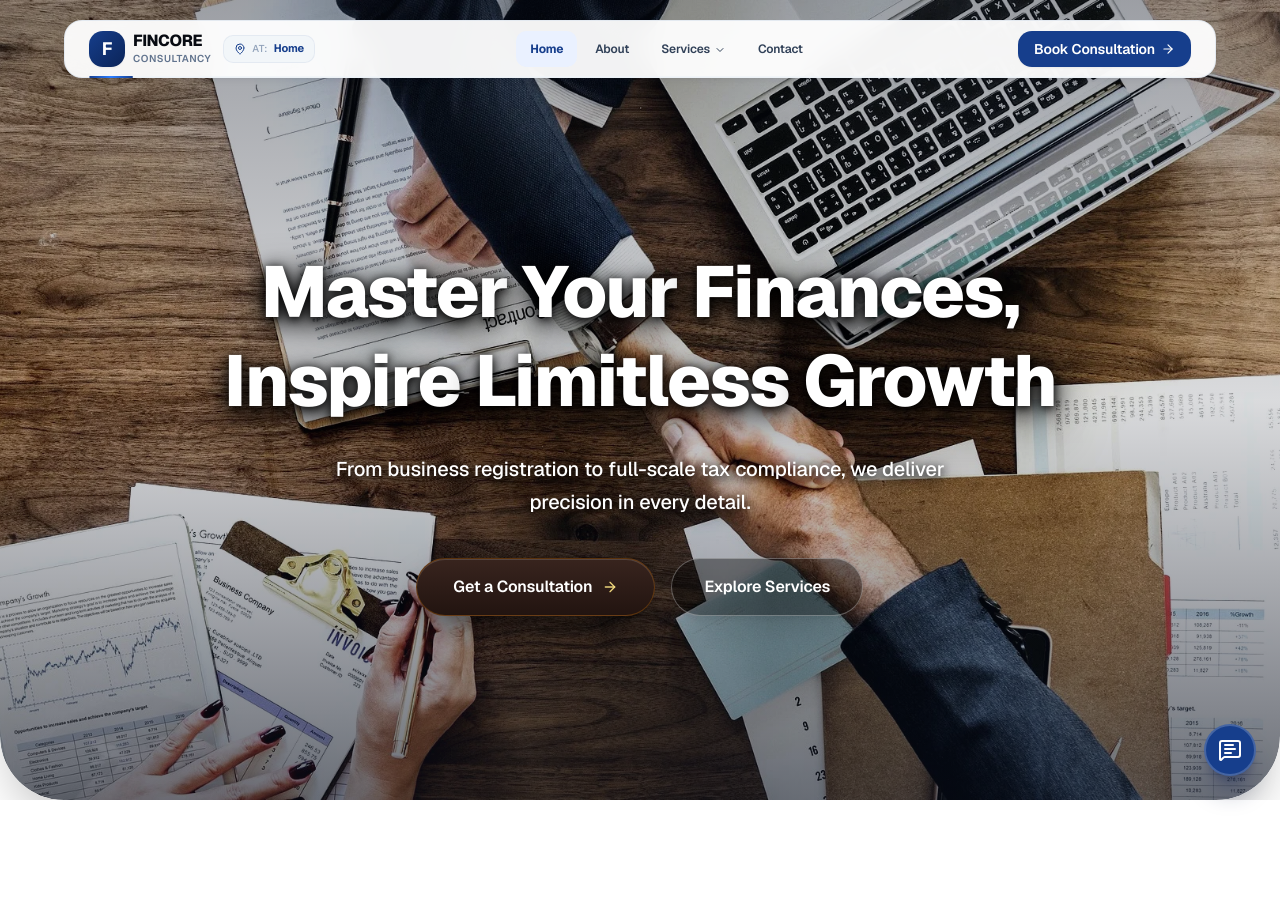
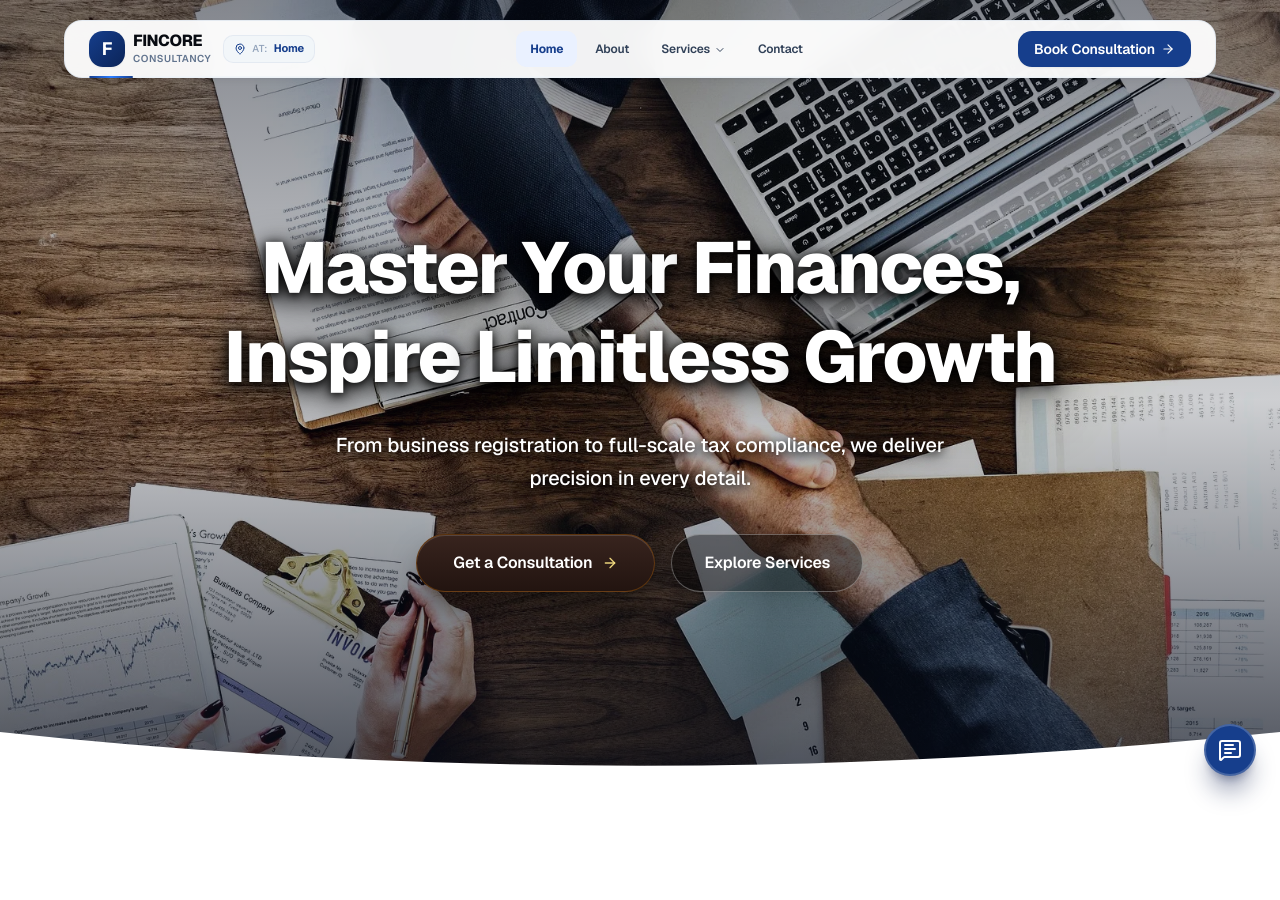
Before and after one commit to workofcharan/FINCORE, a Next.js app: page / in a window 1280 px wide. Shown: the top 900 px of the page. Built offline with nearby package versions, Linux system fonts and the light colour scheme.

Commit message:
fix(layout): properly arrange hero bottom curve divider and about section scroll offset

```diff
--- a/src/components/AboutSection.tsx
+++ b/src/components/AboutSection.tsx
@@ -53,9 +53,9 @@ export default function AboutSection() {
     <section
       ref={ref}
       id="about"
-      className="py-20 lg:py-28 bg-white relative scroll-mt-20 overflow-hidden"
+      className="pt-16 sm:pt-20 lg:pt-24 pb-20 lg:pb-28 bg-white relative scroll-mt-0 overflow-hidden"
     >
-      <div id="pillars" className="absolute -top-20" />
+      <div id="pillars" className="absolute top-0" />
 
       {/* Decorative ambient background glows */}
       <div className="absolute top-1/4 -left-32 w-80 h-80 bg-[radial-gradient(circle,rgba(59,130,246,0.05)_0%,transparent_70%)] pointer-events-none" />
--- a/src/components/HeroSection.tsx
+++ b/src/components/HeroSection.tsx
@@ -36,20 +36,32 @@ export default function HeroSection({ onOpenConsultation }: HeroSectionProps = {
   return (
     <section
       id="hero"
-      className="relative min-h-screen flex flex-col justify-center pt-32 sm:pt-36 lg:pt-40 pb-20 sm:pb-24 text-white overflow-hidden scroll-mt-20 select-none rounded-b-[36px] sm:rounded-b-[48px] lg:rounded-b-[64px] shadow-2xl"
+      className="relative min-h-screen flex flex-col justify-center pt-32 sm:pt-36 lg:pt-40 pb-28 sm:pb-36 text-white overflow-hidden scroll-mt-20 select-none"
     >
       {/* High-Performance Optimized Background */}
-      <div className="absolute inset-0 z-0 overflow-hidden pointer-events-none select-none rounded-b-[36px] sm:rounded-b-[48px] lg:rounded-b-[64px]">
+      <div className="absolute inset-0 z-0 overflow-hidden pointer-events-none select-none">
         <Image
           src="/images/hero-bg.webp"
           alt="FINCORE Financial & Business Advisory"
           fill
           priority
           sizes="100vw"
+          className="object-cover object-[center_35%]"
+        />
+        <div className="absolute inset-0 bg-gradient-to-b from-[#080E1C]/50 via-[#080E1C]/20 to-[#080E1C]/75" />
+      </div>
 
-          className="object-cover object-center"
-        />
-        <div className="absolute inset-0 bg-gradient-to-b from-[#080E1C]/40 via-[#080E1C]/15 to-[#080E1C]/60" />
+      {/* Seamless Full-Width Organic Curved Transition into About Section */}
+      <div className="absolute -bottom-1 left-0 right-0 w-full overflow-hidden leading-none z-10 pointer-events-none">
+        <svg
+          viewBox="0 0 1440 80"
+          fill="none"
+          xmlns="http://www.w3.org/2000/svg"
+          preserveAspectRatio="none"
+          className="w-full h-10 sm:h-14 lg:h-18 text-white fill-current block"
+        >
+          <path d="M0,0 C480,50 960,50 1440,0 L1440,80 L0,80 Z" />
+        </svg>
       </div>
       {/* Main Hero Editorial Content (Centered) */}
       <div className="max-w-5xl mx-auto px-4 sm:px-6 lg:px-8 relative z-10 my-auto text-center space-y-6 sm:space-y-8">
```
